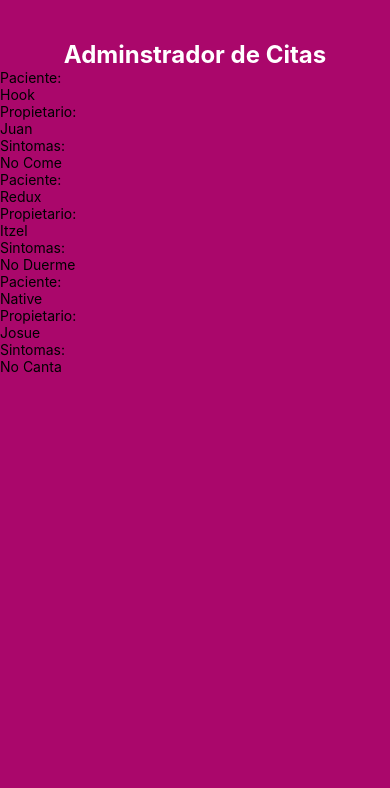
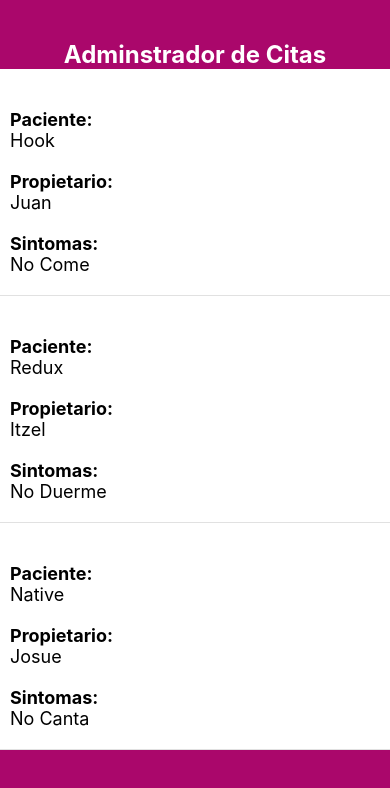
Before and after one commit to Marcelo3Pereyra/App-React-native, a React Native app: screen / in a window 390 px wide. Shown: the top 788 px of the page. Built offline with nearby package versions, Linux system fonts and the light colour scheme.

Commit message:
Agregando estilos al componente de <cita>

```diff
--- a/componentes/cita.js
+++ b/componentes/cita.js
@@ -5,23 +5,41 @@ import { Text, StyleSheet, View } from 'react-native';
 
 const cita = ({ cita }) => {
     return (
-        <View>
+        <View style={styles.cita}>
             <View>
-                <Text>Paciente: </Text>
-                <Text>{cita.paciente}</Text>
+                <Text style={styles.label}>Paciente: </Text>
+                <Text style={styles.texto}>{cita.paciente}</Text>
             </View>
             <View>
-                <Text>Propietario: </Text>
-                <Text>{cita.propietario}</Text>
+                <Text style={styles.label}>Propietario: </Text>
+                <Text style={styles.texto}>{cita.propietario}</Text>
             </View>
             <View>
-                <Text>Sintomas: </Text>
-                <Text>{cita.sintomas}</Text>
+                <Text style={styles.label}>Sintomas: </Text>
+                <Text style={styles.texto}>{cita.sintomas}</Text>
             </View>
         </View>
     );
 };
 
+const styles = StyleSheet.create({
+    cita:{
+        backgroundColor: '#FFF',
+        borderBottomColor: '#e1e1e1',
+        borderStyle: 'solid',
+        borderBottomWidth: 1,
+        paddingVertical: 20,
+        paddingHorizontal: 10
+    },
+    label:{
+        fontWeight:'bold',
+        fontSize: 18,
+        marginTop: 20
+    },
+    texto: {
+        fontSize: 18,
+    }
+})
 
 
 export default cita;
```
